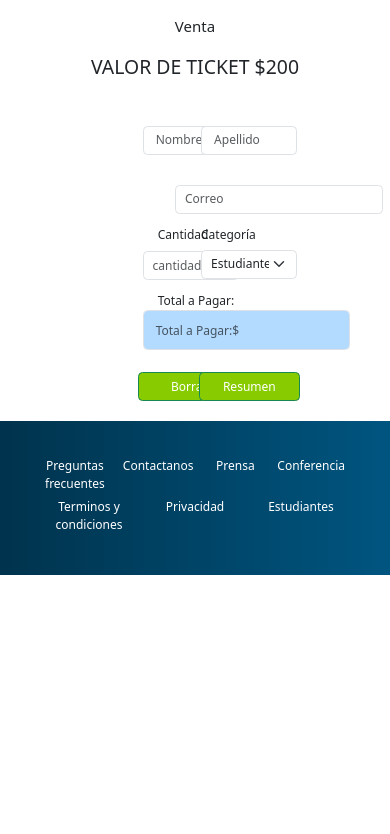
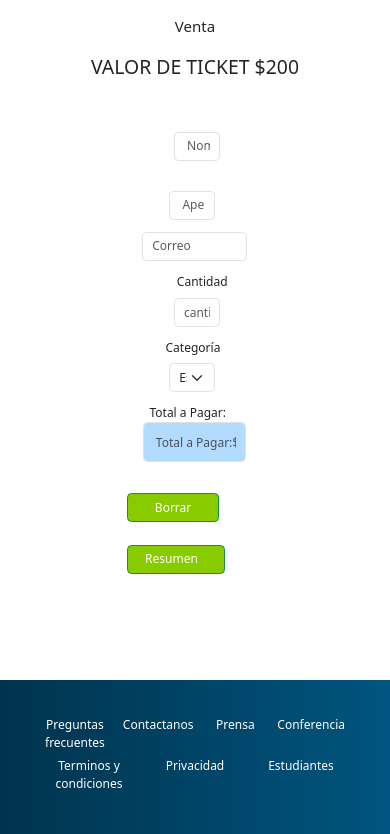
Before and after one commit to marRosario/proyectoTP, a plain HTML site: page formulario.html in a window 390 px wide. Shown: the part 700-1534 px from the top of the page. Before the commit the page ends 1275 px from the top, so only its background shows below. Drawn offline with nearby package versions, Linux system fonts and the light colour scheme.

Commit message:
modificando codigo

```diff
--- a/formulario.html
+++ b/formulario.html
@@ -90,8 +90,8 @@
         <h2>VALOR DE TICKET $200</h2>
     </div>
 
-    <div class="my-container justify-content-center" >
-      <form class=" datos row g-3 mt-4" >
+    <div class="my-container " >
+      <form class=" datos row g-3 mt-4 d-flex  justify-content-center " >
 
     <div class="col-4 ">
             <label for="inputNombre2" class="form-label"></label>
@@ -99,14 +99,14 @@
 
      </div>
 
-    <div class="col-4">
+    <div class="col-4" >
          <label for="inputApellido2" class="form-label"></label>
-       <input type="text" class="form-control" id="inputApellido2" placeholder=" Apellido"required>
+       <input type="text" class="form-control" id="inputApellido2" placeholder=" Apellido" required >
 
    </div>
- <div class="col-9">
+ <div class="col-9" style="display: flex; justify-content: center;" >
        <label for="inputEmail1" class="form-label"></label>
-        <input type="email" class="form-control" id="inputEmail1" placeholder="Correo" required>
+        <input type="email" class="form-control" id="inputEmail1" placeholder="Correo" required style="margin-right: auto;" >
  </div>
 
  <div class=" col-4 ">
@@ -128,7 +128,7 @@
   <input type="text" class="form-control" id="inputTotalAPagar" placeholder=" Total a Pagar:$">
 
 </div>
-<div id="myButton" class="d-flex ">
+<div id="myButton" class="d-flex">
   <div class="d-grid gap-2 col-4">
     <button id="borrarButton"  class="btn btn-success" type="button">Borrar</button>
   </div>
--- a/style.css
+++ b/style.css
@@ -23,6 +23,12 @@
     box-sizing: border-box;
 
   }
+
+body{
+  display: flex;
+  flex-direction: column;
+  min-height: 100vh;
+}
 
 
 
@@ -202,38 +208,49 @@ margin-top: -30px;
   }
   #inputNombre2 {
     width: 79%;
-    margin-left: 2cm;
-
+    /*margin-left: 2cm;*/
+   margin: auto;
+   margin-right: 0.1cm;
   }
 
   #inputApellido2 {
     width: 79%;
-    margin-right: 2cm;
+    margin-left: 0.1cm;
 
   }
   #inputCantidad{
     width: 79%;
     margin-left:2cm;
     margin-top:0.2cm;
+    margin: auto;
+    margin-right:  0.1cm; ;
   }
 
   .my-class{
-    margin-left: 2.4cm;
+    margin-left: 2.3cm;
+    margin-bottom: 0.2cm;
+
+
 
   }
 
   #inputState{
     width: 79%;
+    margin: auto;
+    margin-left: 0.1cm;
   }
 
   #inputTotalAPagar{
     width: 81%;
     margin-left: 2cm;
+    margin: auto;
 
   }
 
-  .my-pago{
-    margin-left: 2.4cm;
+ .my-pago{
+  margin-left:2.2cm;
+
+
 
   }
 
@@ -244,18 +261,29 @@ width:75%;
 
 
 }
+
+
 #myButton{
-justify-content: center;
+  justify-content: center;
+  gap:0.4cm;
+  width: 99%;
+  flex-wrap: wrap;
+  margin-bottom: 2cm;
+  display:flex;
 
-}
+
+  }
 #borrarButton{
-width: 77%;
+width: 79%;
 margin-left: 2cm;
+
 
 }
 
 #resumenButton{
   width: 79%;
+  padding-left: 0px;
+
 
 }
 
@@ -304,7 +332,7 @@ color: gray;
 
 footer{
   background: linear-gradient(to right, var(--colorfooter), var(--colordegradado));
- margin-top: 0;
+ margin-top: auto;
  padding-top: 0;
   min-height: 80px;
 
@@ -372,8 +400,11 @@ flex-wrap: wrap ;
 #inputEmail1{
 width: 72%;
 justify-content: center;
-margin-left: 3.3cm;
-margin-right: 3cm;
+/*margin-left: 3.3cm;
+margin-right: 3cm;*/
+display: flex;
+margin:auto;
+
 }
 
 #inputTotalAPagar{
@@ -381,17 +412,79 @@ margin-right: 3cm;
   height: 40px;
 }
 
-.container {
+.my-container {
+  margin-right: 1px;
   display: flex;
   justify-content: center;
 }
 
-#myButton{
-gap:7px;
-width: 99%;
 
+
+
+
+.datos{
+  display: flex;
+  flex-direction: row;
+  align-items: center;
+  justify-content: center;
 }
 
-.datos{
-  justify-content: center;
-}
+
+
+
+
+@media screen and (max-width: 768px) {
+  .datos {
+    flex-direction: column;
+
+    }
+  }
+
+  @media screen and (max-width:700px){
+
+    .my-pago{
+  text-align: center;
+  margin-left: 0.5cm;
+
+    }
+  }
+
+  @media screen and (max-width:700px){
+
+    .my-class{
+  text-align: center;
+  margin-left: 0.3cm;
+
+    }
+  }
+
+  @media screen and (max-width:700px){
+
+    #myButton{
+  flex-direction: column;
+  justify-content: center ;
+
+
+    }
+  }
+
+  @media screen and (max-width:700px){
+
+    #borrarButton{
+  margin:0.8cm;
+  margin-bottom: 0.1cm;
+  margin-top: 0.5cm;
+
+    }
+  }
+
+  @media screen and (max-width:700px){
+
+    #resumenButton{
+
+    margin:0.8cm;
+    margin-top: 0.1cm;
+
+
+    }
+  }
```
